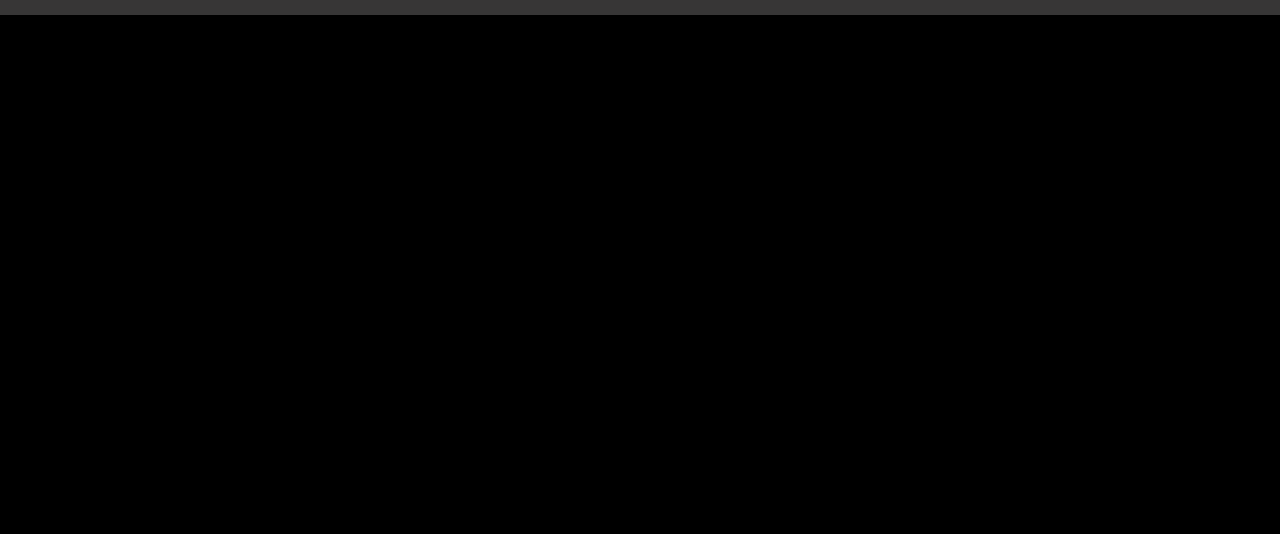
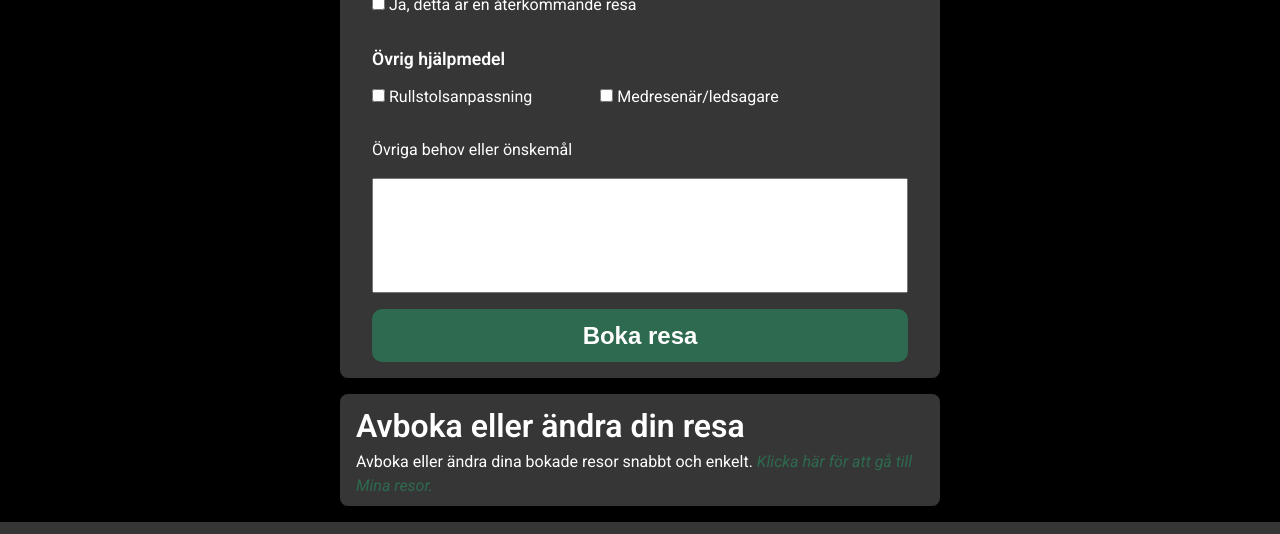
Before and after one commit to Punttt/projektarbete.webbutik, a plain HTML site: page index.html in a window 1280 px wide. Shown: the part 785-1319 px from the top of the page. Before the commit the page ends 800 px from the top, so only its background shows below. Drawn offline with Linux system fonts and the light colour scheme.

Commit message:
uppd css för bokningsbox

```diff
--- a/css/style.css
+++ b/css/style.css
@@ -85,13 +85,61 @@ header nav ul li a:hover{
     background-color: var(--color-dark-hover);
 }
 
+/* --------------- Bokning boxen --------------- */
 
+/* Bokningsrutan */
+section .bokning-action {
+    padding: 1rem 2rem;
+    font-size: 1rem;
+
+}
+
+/* Formelayout */
+section .bokning-action form {
+    display: grid;
+    gap: 1rem;
+}
+
+
+/* Labels */
+section .bokning-action label i {
+    margin-right: 0.5rem;
+}
+
+/* Input */
+section .bokning-action input {
+    padding: 0.8rem;
+}
+section .bokning-action #tripNote{
+    padding: 3rem 1rem;
+}
+
+/* Fieldset */
+section .bokning-action fieldset {
+    border: none;
+    margin-bottom: 0.8rem;
+}
+
+section .bokning-action fieldset label {
+    margin-right: 4rem;
+}
+
+/* Legend */
+section .bokning-action legend {
+    font-size: 1.1rem;
+    font-weight: 600;
+    margin-bottom: 0.8rem;
+}
+
+/* --------------- startsida --------------- */
+
+.info-box .container {
+    padding: 0.5rem 1rem;
+}
 
 /* --------------- Footer settings --------------- */
 footer {
     width: 100%;
-    position: absolute;
-    bottom: 0;
 }
 
 footer .container-l {
@@ -141,6 +189,8 @@ footer nav ul li a:hover{
     margin: 0 auto;
     width: 95vw;
     max-width: 600px;
+    margin-bottom: 1rem;
+    border-radius: 8px;
 }
 
 /* Bakgrundsfärger*/
@@ -189,9 +239,11 @@ footer nav ul li a:hover{
 
 .text-xxl {
     font-size: 4rem;
+    font-weight: 600;
 }
 .text-xl{
     font-size: 2rem;
+    font-weight: 600;
 }
 
 .text-l{
@@ -210,3 +262,13 @@ footer nav ul li a:hover{
 .text-center {
     text-align: center;
 }
+
+.text-link {
+    text-decoration: none;
+    font-style: italic;
+    color: var(--color-primary);
+}
+.text-link:hover{
+    opacity: 0.7;
+    text-decoration: underline;
+}
--- a/index.html
+++ b/index.html
@@ -76,13 +76,25 @@
 
                         <input type="checkbox" id="tripAdd2" name="tripAdd2">
                         <label for="tripAdd2">Medresenär/ledsagare</label>
+                    </fieldset>
 
-                        <label for="tripNote">Övriga behov eller önskemål</label>
-                        <input type="text" id="tripNote" name="tripNote">
-                    </fieldset>
+                    <label for="tripNote">Övriga behov eller önskemål</label>
+                    <input type="text" id="tripNote" name="tripNote">
+
 
                     <input type="submit" value="Boka resa" class="btn btn-primary text-l">
                 </form>
+            </div>
+        </section>
+
+        <section class="info-box">
+            <div class="container bg-dark">
+                <h2 class="text-xl">
+                    Avboka eller ändra din resa
+                </h2>
+                <p class="text-md">
+                    Avboka eller ändra dina bokade resor snabbt och enkelt. <a href="#" class="text-link">Klicka här för att gå till Mina resor.</a>
+                </p>
             </div>
         </section>
 
```
